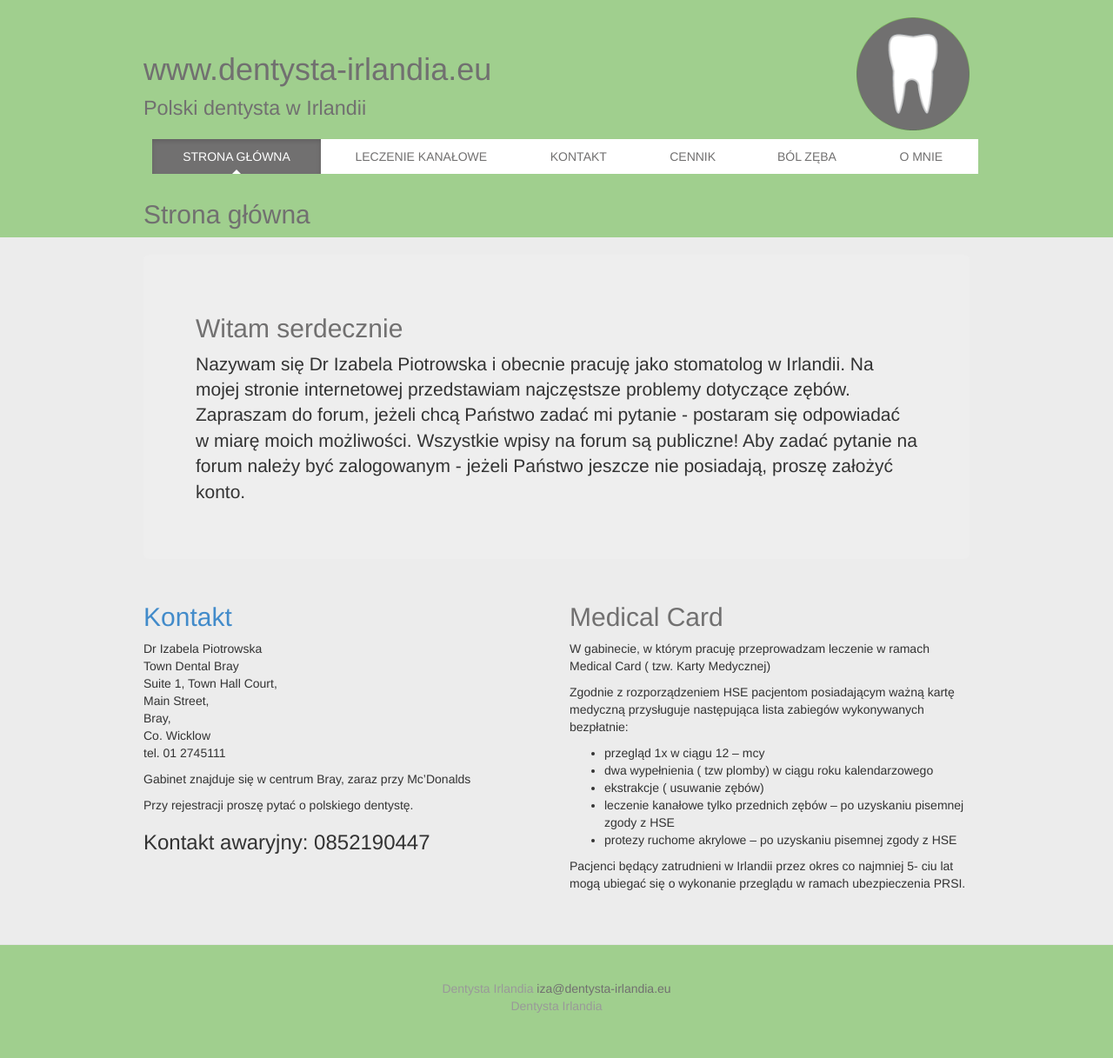
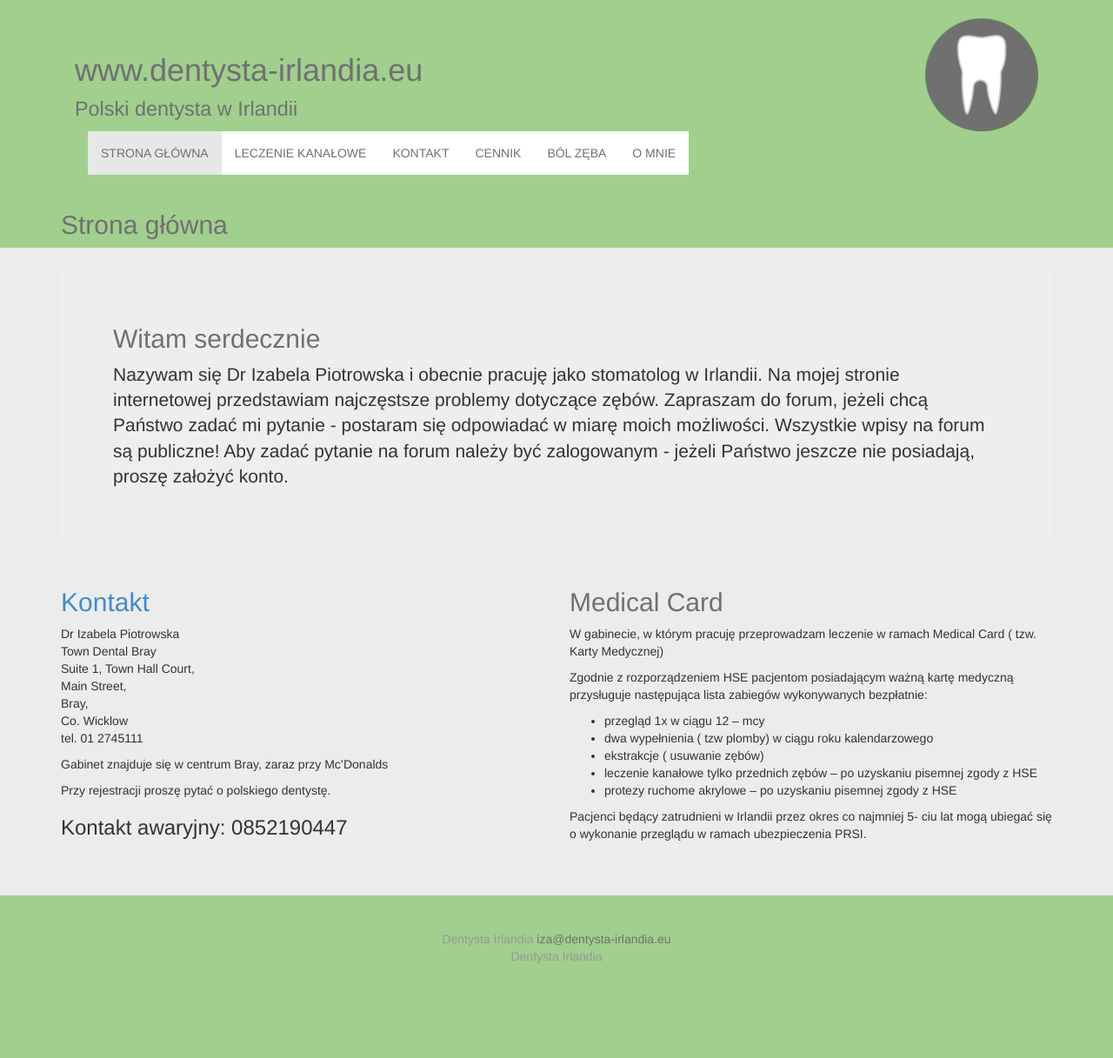
Before and after one commit to tmuras/dentysta-irlandia, a Jekyll site: the page built from 000_index.html, in a window 1280 px wide. Shown: the whole page at 87% size. Built offline with Jekyll 4.4.1, drawn with Linux system fonts in a browser that asks for light colours; nearby versions of some CDN libraries; after the commit the page ends 1160 px from its top, so only the background shows below that.

Commit message:
responsivity fixes

```diff
--- a/000_index.html
+++ b/000_index.html
@@ -4,15 +4,17 @@
 permalink: /
 ---
 
-
+<div class="row">
+  <div class="col-lg-12">
     <div class="jumbotron">
       <h2>Witam serdecznie</h2>
       <p class="lead">
-
 Nazywam się Dr Izabela Piotrowska i obecnie pracuję jako stomatolog w Irlandii. Na mojej stronie internetowej przedstawiam najczęstsze problemy dotyczące zębów. Zapraszam do forum, jeżeli chcą Państwo zadać mi pytanie - postaram się odpowiadać w miarę moich możliwości. Wszystkie wpisy na forum są publiczne!
 
-Aby zadać pytanie na forum należy być zalogowanym - jeżeli Państwo jeszcze nie posiadają, proszę założyć konto.</p>
-
+Aby zadać pytanie na forum należy być zalogowanym - jeżeli Państwo jeszcze nie posiadają, proszę założyć konto.
+    </p>
+  </div>
+</div>
 </div>
 
 
--- a/_includes/head.html
+++ b/_includes/head.html
@@ -10,7 +10,7 @@
     <!-- Custom CSS -->
     <link href='http://fonts.googleapis.com/css?family=Lato' rel='stylesheet' type='text/css'>
     <link rel="stylesheet" href="{{ "/css/main.css" | prepend: site.baseurl }}">
-    <link rel="stylesheet" href="{{ "/bootstrap/css/bootstrap.min.css" }}" | prepend: site.baseurl }}">
+    <link rel="stylesheet" href="/bootstrap/css/bootstrap.min.css">
 
 
     <!-- Scripts -->
--- a/_includes/header.html
+++ b/_includes/header.html
@@ -1,23 +1,35 @@
 <div class="blog-masthead">
+  <div class="container">
+    <div class="navbar navbar-default" role="navigation">
+      <div class="container-fluid">
+        <div class="navbar-header">
 
-  <div class="container">
-    <a href="{{ site.url }}">
-        <h1 class="text-banner">www.dentysta-irlandia.eu <br>
+          <h1 class="text-banner"><a href="{{ site.url }}">www.dentysta-irlandia.eu </a><br>
           <div id="page-logo"> </div>
-  <small>Polski dentysta w Irlandii</small></h1></a>
+          <small>Polski dentysta w Irlandii</small></h1>
 
-    <nav class="blog-nav">
-      <div class="btn-group link-btns">
+          <button type="button" class="navbar-toggle" data-toggle="collapse" data-target=".navbar-collapse">
+            <span class="sr-only">Toggle navigation</span>
+            <span class="icon-bar"></span>
+            <span class="icon-bar"></span>
+            <span class="icon-bar"></span>
+          </button>
+        </div>
+        <div class="navbar-collapse collapse">
+          <ul class="nav navbar-nav">
             {% for node in site.pages %}
               {% if node.name != "feed.xml" %}
                 {% if page.url == node.url %}
-              <a href="{{node.url}}" type="button" class="blog-nav active btn btn-primary ">{{node.title}}</a>
+                  <li class="active"><a href="{{node.url}}" type="button" class="btn btn-primary">{{node.title}}</a></li>
                 {% else %}
-              <a href="{{node.url}}" type="button" class="blog-nav btn btn-default ">{{node.title}}</a>
+                  <li><a href="{{node.url}}" type="button" class="btn btn-default">{{node.title}}</a></li>
                 {% endif %}
               {% endif %}
             {% endfor %}
+          </ul>
         </div>
-    </nav>
+
       </div>
     </div>
+  </div>
+</div>
--- a/css/main.css
+++ b/css/main.css
@@ -34,6 +34,19 @@
   .container {
     width: 970px;
   }
+  #page-logo {
+  width: 130px;
+  height: 130px;
+  background-image: url("/images/dental-icon-hi.png");
+  background-size: 130px;
+  background-repeat: no-repeat;
+  display: block;
+  margin-left: auto;
+  margin-right: 0px;
+  margin-top: -80px;
+  float: right;
+
+}
 }
 
 
@@ -58,6 +71,16 @@
 
 
 /* Nav links */
+.navbar-default {
+  color: rgb(113, 112, 112) !important;
+  background-color: rgb(160, 207, 142) !important;
+  border-color: rgb(160, 207, 142) !important;
+}
+
+.navbar-header {
+  width: 100%;
+}
+
 .link-btns {
   text-transform: uppercase;
   position: relative;
@@ -67,7 +90,7 @@
   font-weight: 500;
   color: #000;
 
-  width: 970px;
+  width: 100%;
 }
 .blog-nav-item:hover,
 .blog-nav-item:focus {
@@ -88,6 +111,7 @@
 .blog-nav .active {
   color: #fff !important;
   background-color: rgb(113, 112, 112) !important;
+  border: 0px !important;
 
 }
 .blog-nav .active:after {
@@ -104,6 +128,11 @@
   border-left:   5px solid transparent;
 }
 
+.btn {
+  border: none !important;
+  border-radius: 0px !important;
+  text-transform: uppercase !important;
+}
 
 /*
  * Blog name and description
@@ -130,19 +159,7 @@
   padding-bottom: 0px;
 }
 
-#page-logo {
-  width: 130px;
-  height: 130px;
-  background-image: url("/images/dental-icon-hi.png");
-  background-size: 130px;
-  background-repeat: no-repeat;
-  display: block;
-  margin-left: auto;
-  margin-right: 0px;
-  margin-top: -80px;
-  float: right;
 
-}
 
 /*
  * Main column and sidebar layout
@@ -222,7 +239,3 @@
   margin-bottom: 30px;
   float: right;
 }
-
-.container {
-  width: 980px !important;
-}
```
Lines whose indentation alone changed are shown as unchanged.
